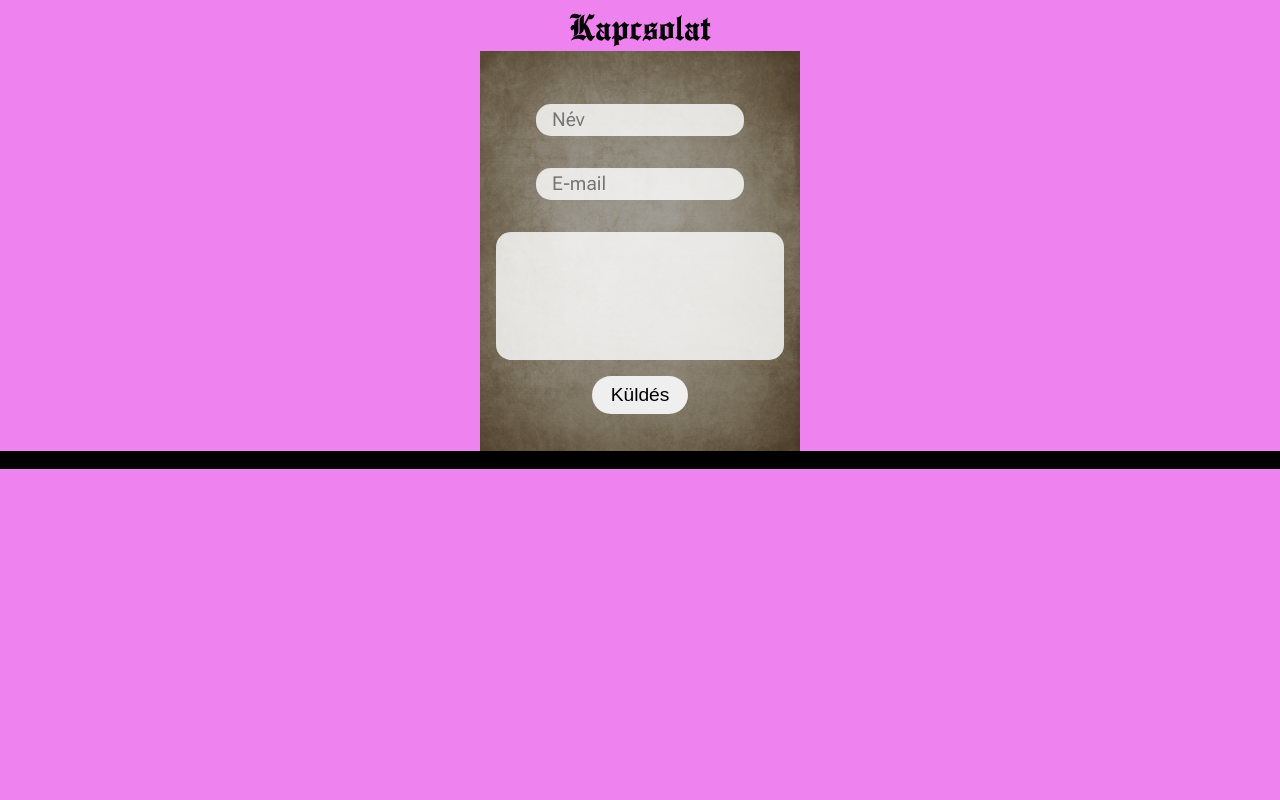
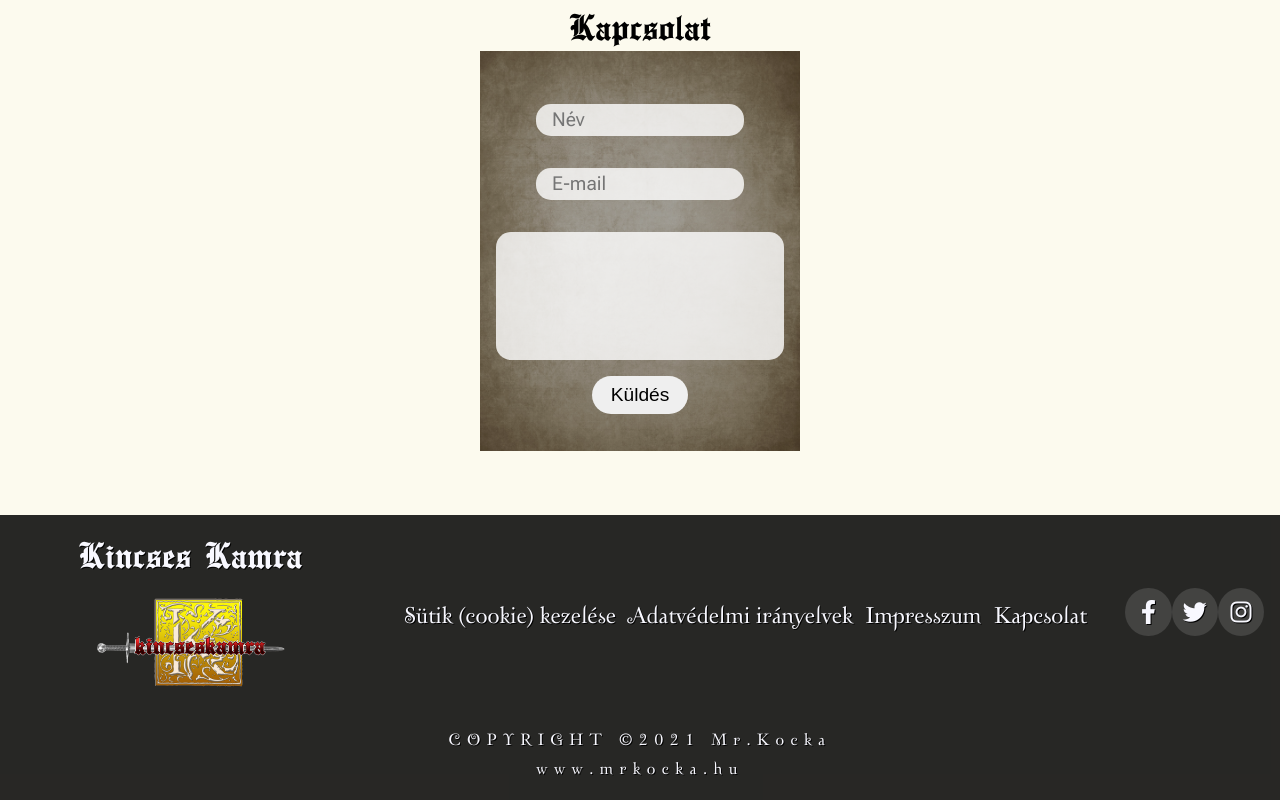
Before and after one commit to mrkocka/KincsesKamra2.0, a plain HTML site: page index.html in a window 1280 px wide. Shown: the part 3037-3837 px from the top of the page. Before the commit the page ends 3506 px from the top, so only its background shows below. Drawn offline with Linux system fonts and the light colour scheme.

Commit message:
save_1_06.25

```diff
--- a/css/style.css
+++ b/css/style.css
@@ -107,9 +107,6 @@ nav img {
   text-align: center;
 }
 
-body {
-  background-color: blueviolet;
-}
 
 /*-----------------------------------------------------------------Main----------------------------------------------*/
 
@@ -178,11 +175,7 @@ body {
   transition: all 1s;
 }
 
-/* .toggle img {
-    width: 4rem;
-    height: auto;
-    box-shadow: 1px 1px 1px black;
-  } */
+
 
 .textContainer {
   width: 100%;
@@ -210,7 +203,6 @@ body {
 }
 /*-----------------------------------Contact------------------------*/
 
-
 .messageSection {
   background-image: linear-gradient(rgba(0, 0, 0, 0.3), rgba(0, 0, 0, 0.3)),
     url(../img/papirus_hatter.jpg);
@@ -229,10 +221,9 @@ body {
 .messageSection form {
   flex-direction: column;
   align-items: center;
-
 }
 
-.input-style{
+.input-style {
   margin: 1rem 0 1rem 0;
   width: 13rem;
   height: 2rem;
@@ -245,7 +236,7 @@ body {
   font-size: 1.2rem;
 }
 
-.massage-style{
+.massage-style {
   margin: 1rem 0 1rem 0;
   width: 18rem;
   height: 8rem;
@@ -257,18 +248,99 @@ body {
   font-size: 1.2rem;
 }
 
-.submitButton{
+.submitButton {
   width: 6rem;
   height: auto;
-  padding: .5rem;
+  padding: 0.5rem;
   font-size: 1.2rem;
   border-radius: 20px;
   border: none;
 }
 
 /*-----------------------------------Footer------------------------*/
-footer{
-background-color: black;
+footer {
+  background-color: rgba(0, 0, 0, 0.842);
+  color: ghostwhite;
+  text-shadow: 1px 1px black;
+  width: 100%;
+  height: auto;
+  margin-top: 4rem;
+}
+
+footer div {
+  padding: 1rem;
+}
+
+.footerFirstBox {
+  display: flex;
+}
+.footerSecondBox {
+  text-align: center;
+  padding: 1rem;
+}
+
+.brandBox {
+  text-align: center;
+  width: 30%;
+}
+.brandBox h4 {
+  font-size: 2.5rem;
+  font-family: "Imperial";
+  font-weight: 300;
+  margin-bottom: 1rem;
+  text-align: center;
+}
+
+.brandBox img {
+  width: 12rem;
+}
+.GeneralInformation {
+  width: 57.33%;
+  display: flex;
+  justify-content: center;
+}
+
+.GeneralInformation ul {
+  width: 100%;
+  margin-top: .5rem;
+  list-style: none;
+  display: flex;
+  justify-content: space-around;
+  align-items: center;
+  flex-wrap: wrap;
+}
+.GeneralInformation ul li {
+  font-size: 1.4rem;
+  font-family: "Decorative";
+}
+
+.socBox {
+  width: 13.33%;
+  display: flex;
+  align-items: center;
+  justify-content: space-evenly;
+}
+.socBox span{
+  background-color: rgba(128, 128, 128, 0.315);
+  width: 3rem;
+  height: 3rem;
+  border-radius: 50%;
+  display: flex;
+  justify-content: center;
+  align-items:center;
+}
+
+.socBox .fa-brands{
+  font-size: 1.5rem;
+}
+
+.footerSecondBox p, a{
+  font-family: "Decorative";
+  text-decoration: none;
+  color: ghostwhite;
+  text-shadow: 1px 1px black;
+  line-height: 1.8rem;
+  letter-spacing: .4rem;
 }
 
 /*---------------------------------------------------------------------------@Media---------------------------------------------------------------------------*/
@@ -277,7 +349,7 @@ background-color: black;
 
 @media only screen and (min-width: 1600px) {
   body {
-    background-color: gold;
+    /* background-color: #fcfaee; */
   }
 }
 
@@ -285,7 +357,7 @@ background-color: black;
 
 @media only screen and (max-width: 1600px) {
   body {
-    background-color: violet;
+  /*   background-color: violet; */
   }
 }
 
@@ -293,7 +365,7 @@ background-color: black;
 
 @media only screen and (max-width: 1024px) {
   body {
-  background-color: #FCFAEE;
+    /* background-color: brown; */
   }
 }
 
@@ -322,4 +394,31 @@ background-color: black;
   .kkBook {
     width: 18rem;
   }
+
+  .footerFirstBox {
+    display: flex;
+    flex-direction: column;
+  }
+
+  .brandBox{
+    width: 100%;
+  }
+
+  .GeneralInformation {
+    width: 100%;
+  }
+
+  .GeneralInformation ul {
+    width: 70%;
+
+    flex-direction: column;
+    gap: 1rem;
+  }
+  .socBox {
+    width: 100%;
+  }
+
+  .footerSecondBox p{
+    font-size: .8rem;
+  }
 }
--- a/index.html
+++ b/index.html
@@ -189,7 +189,29 @@
 
     </main>
     <footer>
-        Lábléc
+      <section class="footerFirstBox">
+        <div class="brandBox">
+          <h4>Kincses Kamra</h4>
+          <img src="./img/Logo3_nav.png" alt="logo">
+      </div>
+      <div class="GeneralInformation">
+        <ul>
+          <li>Sütik (cookie) kezelése</li>
+          <li>Adatvédelmi irányelvek</li>
+          <li>Impresszum</li>
+          <li>Kapcsolat</li>
+        </ul>
+      </div>
+      <div class="socBox">
+        <span><i class="fa-brands fa-facebook-f"></i></span>
+        <span><i class="fa-brands fa-twitter"></i></span>
+        <span><i class="fa-brands fa-instagram"></i></span>
+      </div>
+      </section>
+      <section class="footerSecondBox">
+          <p>COPYRIGHT ©2021 Mr.Kocka</p>
+          <p> <a href="#">www.mrkocka.hu</a> </p>
+        </section>
     </footer>
     <script src="./js/main.js"></script>
   </body>
```
